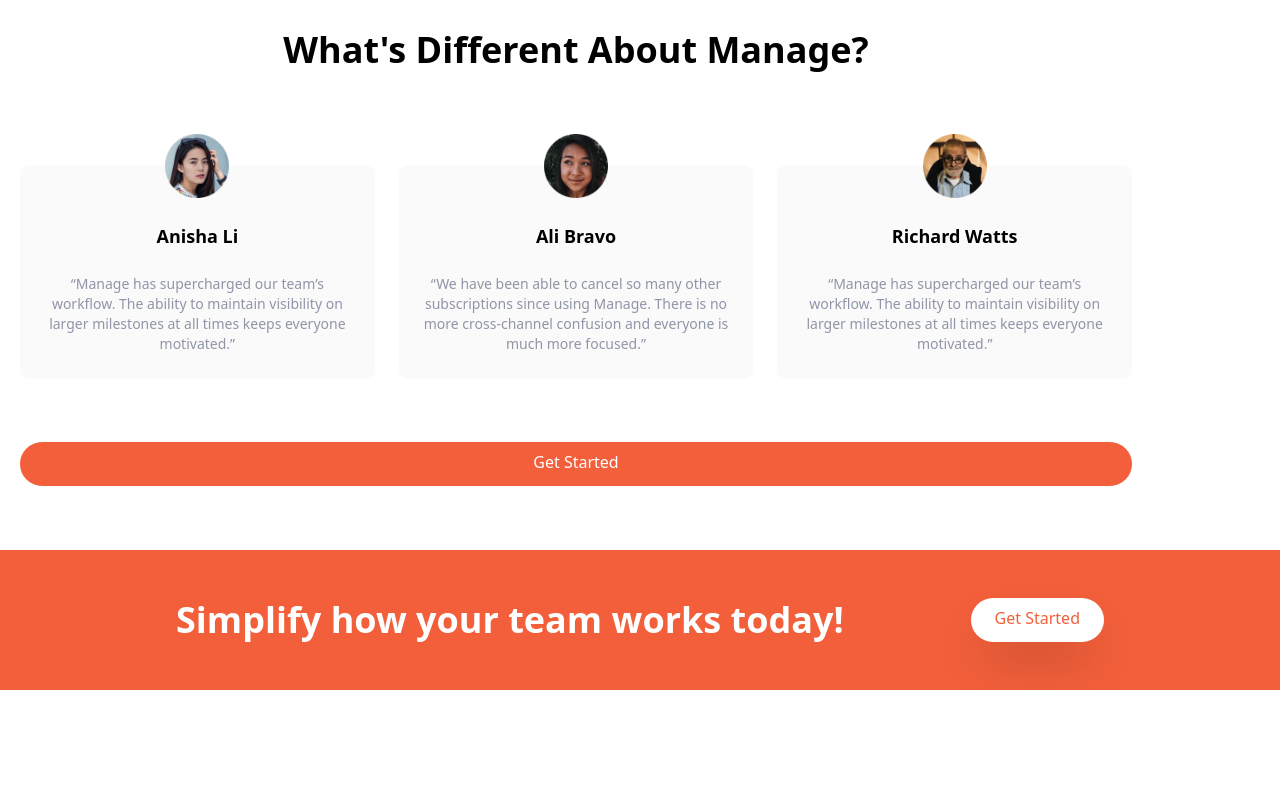
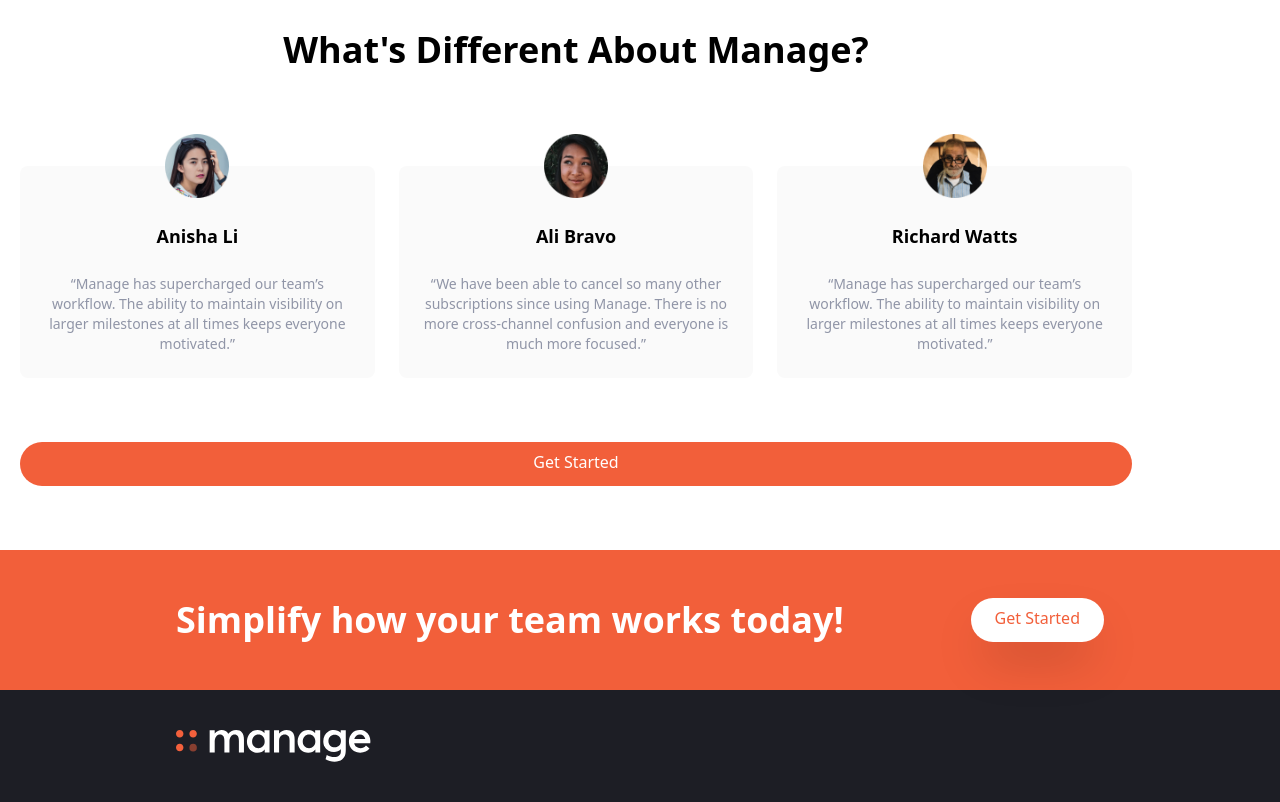
Before and after one commit to Julio-Soto/tailwind-landing, a website: page index.html in a window 1280 px wide. Shown: the part 1238-2040 px from the top of the page. Before the commit the page ends 1928 px from the top, so only its background shows below. Drawn offline with nearby package versions, Linux system fonts and the light colour scheme; files that its build step writes are made by us from their sources.

Commit message:
added footer section and logo

```diff
--- a/index.html
+++ b/index.html
@@ -195,5 +195,19 @@
             </div>
         </div>
     </section>
+
+    <!--Footer-->
+    <footer class="bg-veryDarkBlue">
+        <!--Flex Container-->
+        <div class="container flex flex-col-reverse justify-between px-6 py-10 mx-auto space-y-8 md:flex-row md:space-y-10">
+            <!--Logo and Social links container-->
+            <div class="flex flex-col-reverse items-center justify-between space-y-12 md:flex-col md:space-y-0 md:items-start">
+                <!--Logo-->
+                <div>
+                    <img src="img/logo-white.svg" class="h-8" alt=""/>
+                </div>
+            </div>
+        </div>
+    </footer>
 </body>
 </html>
```
